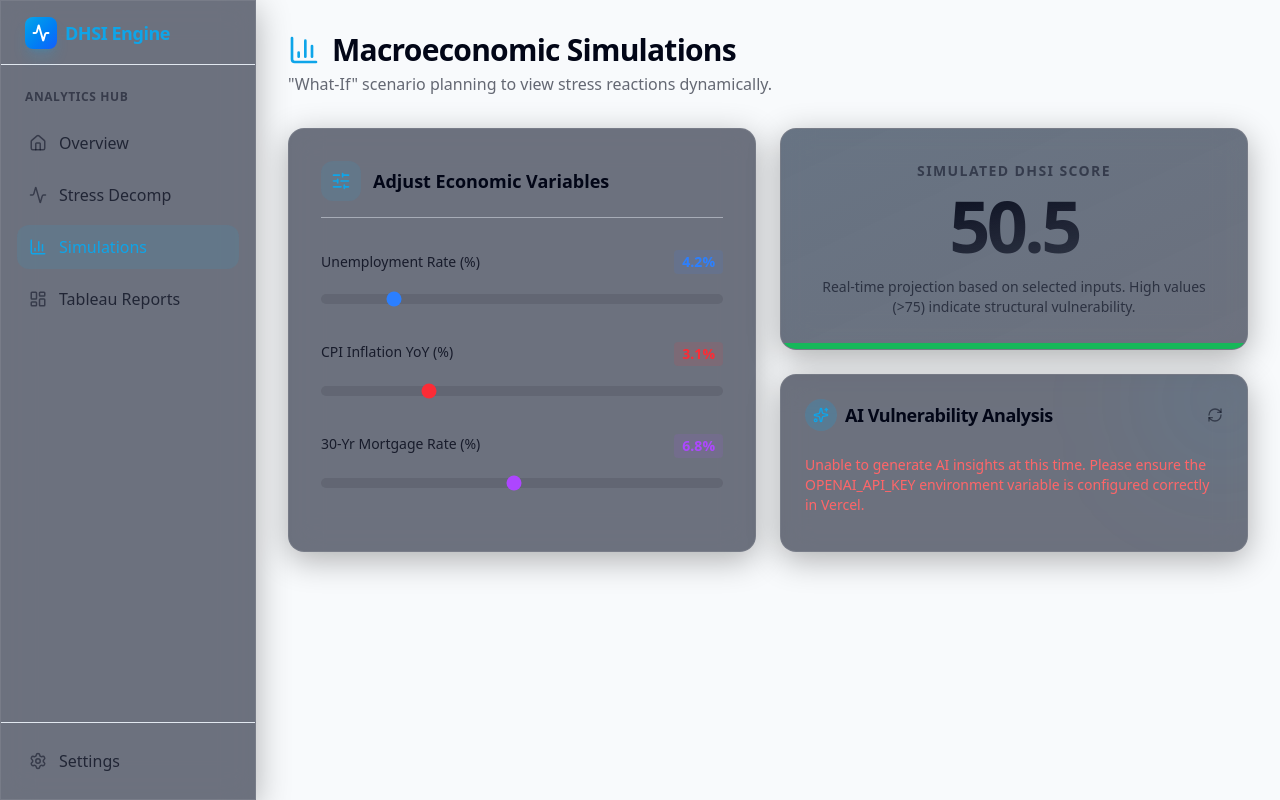
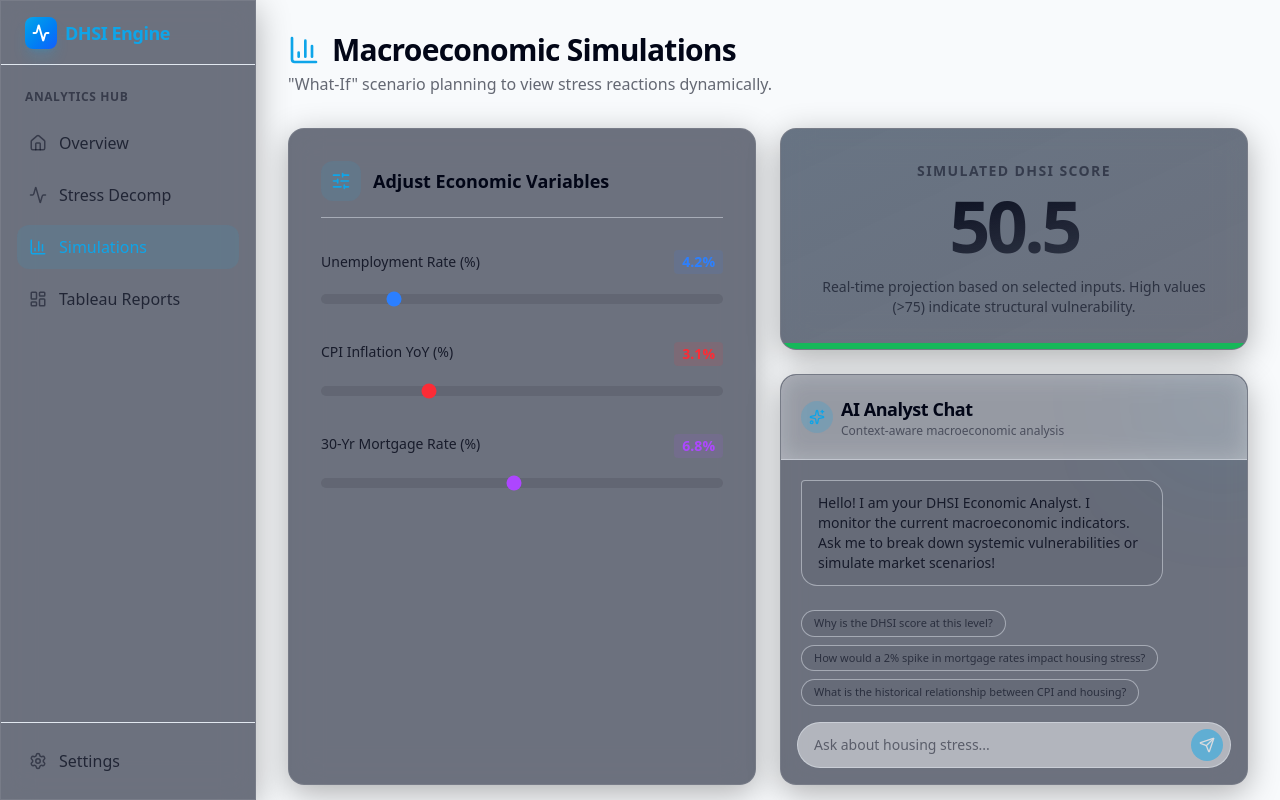
Before and after one commit to chunghaw/housing-stress-monitor, a Next.js app: page /simulations in a window 1280 px wide. Built offline with nearby package versions, Linux system fonts and the light colour scheme; no server answers.

Commit message:
feat: upgrade AI to conversational agent and add KPI documentation

```diff
--- a/src/app/api/ai/route.ts
+++ b/src/app/api/ai/route.ts
@@ -1,37 +1,46 @@
 import { NextResponse } from 'next/server';
 import OpenAI from 'openai';
 
-// Prevent Next.js from attempting to statically prerender this route during build
 export const dynamic = 'force-dynamic';
 
 export async function POST(req: Request) {
   try {
-    // Instantiate inside the handler so it doesn't crash during Vercel's static build phase
-    // if the OPENAI_API_KEY is not provided in the build environment variables.
     const openai = new OpenAI();
 
     const body = await req.json();
-    const { dhsiScore, unemployment, inflation, mortgageRate, context } = body;
+    const { messages, contextData } = body;
+    const { dhsiScore, unemployment, inflation, mortgageRate, context } = contextData;
 
-    const prompt = `You are an expert economic analyst for the "Dynamic Housing Stress Index" (DHSI) monitoring framework.
-The current or simulated market conditions are as follows:
-- DHSI Composite Score: ${dhsiScore} / 100 (Scores > 75 indicate High Stress, < 50 indicate Stability)
+    const systemPrompt = `You are an expert AI economic analyst integrated into the "Dynamic Housing Stress Index" (DHSI) monitoring dashboard.
+Your sole purpose is to answer questions related to the housing market, macroeconomic conditions, mortgage rates, early-warning signals, affordability, and the DHSI framework.
+
+GUARDRAILS:
+- If the user asks about ANY unrelated topic (e.g., coding, general knowledge, pop culture, non-financial advice), you MUST politely decline and steer the conversation back to housing market economics.
+- Do not provide direct, personalized financial or investment advice. Frame answers analytically.
+
+CURRENT DASHBOARD STATE:
+- DHSI Composite Score: ${dhsiScore} / 100 (Scores > 75 indicate High Systemic Stress, < 50 indicate Stability)
 - Unemployment Rate: ${unemployment}%
 - Inflation (CPI YoY): ${inflation}%
 - 30-Year Mortgage Rate: ${mortgageRate}%
+${context ? `- User Context/Simulation applied: ${context}` : ''}
 
-${context ? `Additional user context: ${context}` : ''}
-
-Provide a concise, 2-3 sentence executive analysis of the systemic vulnerability in the housing market based on these specific indicators.
-Focus on early-warning signals, affordability pressures, and credit/labor stress. Do not use generic filler language.`;
+Use this real-time data to contextualize your answers. Keep responses highly insightful, analytical, and concise (1-3 paragraphs max).`;
 
     const completion = await openai.chat.completions.create({
       model: "gpt-4o",
-      messages: [{ role: "user", content: prompt }],
-      temperature: 0.4,
+      messages: [
+        { role: "system", content: systemPrompt },
+        ...messages
+      ],
+      temperature: 0.5,
+      max_tokens: 400,
     });
 
-    return NextResponse.json({ insight: completion.choices[0].message.content });
+    return NextResponse.json({
+      insight: completion.choices[0].message.content,
+      role: 'assistant'
+    });
   } catch (error) {
     console.error("OpenAI API Error:", error);
     return NextResponse.json(
--- a/src/app/page.tsx
+++ b/src/app/page.tsx
@@ -47,6 +47,42 @@ export default function Dashboard() {
             <div className="absolute inset-x-0 bottom-0 h-1 bg-gradient-to-r from-transparent via-primary/20 to-transparent scale-x-0 group-hover:scale-x-100 transition-transform duration-500" />
           </div>
         ))}
+      </div>
+
+      {/* Information & KPI Explanation Panel */}
+      <div className="glass rounded-xl p-6 border border-border/40 mt-2 mb-2">
+        <h2 className="text-xl font-bold mb-3 flex items-center gap-2">
+          <Activity className="text-primary w-5 h-5" />
+          About the Dynamic Housing Stress Index (DHSI)
+        </h2>
+        <p className="text-sm text-foreground/80 leading-relaxed mb-4">
+          The DHSI is a unified, adaptive stress-monitoring system designed to detect rising financial vulnerabilities in the housing market earlier than traditional affordability metrics. It integrates labor conditions, inflation, housing prices, and credit indicators into a predictive multidimensional index.
+          <br /><br />
+          <strong>Is it based on real data?</strong> Yes! The historical visualizations and macro indicators are natively powered by genuine historical data aggregated from 1991–2025.
+        </p>
+
+        <div className="grid grid-cols-1 md:grid-cols-2 lg:grid-cols-4 gap-4 text-sm text-foreground/80">
+          <div className="bg-background/40 p-3 rounded-lg border border-border/30">
+            <span className="font-semibold text-foreground block mb-1">DHSI Score</span>
+            A composite proxy indicating systemic vulnerability. Scores &gt;75 signal high risk.
+          </div>
+          <div className="bg-background/40 p-3 rounded-lg border border-border/30">
+            <span className="font-semibold text-foreground block mb-1">Unemployment & Wages</span>
+            Measures labor deterioration. Sourced from the <strong>BLS</strong> and SSA.
+          </div>
+          <div className="bg-background/40 p-3 rounded-lg border border-border/30">
+            <span className="font-semibold text-foreground block mb-1">CPI Inflation</span>
+            Consumer Price Index mapping to purchasing power. Sourced from the <strong>BLS</strong>.
+          </div>
+          <div className="bg-background/40 p-3 rounded-lg border border-border/30">
+            <span className="font-semibold text-foreground block mb-1">Mortgage Rates</span>
+            Credit indicators mapping to leverage risk. Fed Funds & Mortgage data from <strong>FRED</strong>.
+          </div>
+        </div>
+        <div className="mt-4 pt-3 border-t border-border/50 text-xs text-foreground/50 flex justify-between items-center">
+          <em>Data Sources: U.S. Census Bureau, Zillow, Freddie Mac, BLS, and FRED.</em>
+          <span>Updated: Q1 2025</span>
+        </div>
       </div>
 
       {/* Main Content Area */}
--- a/src/components/AiInsights.tsx
+++ b/src/components/AiInsights.tsx
@@ -1,13 +1,18 @@
 "use client";
 
-import { useState, useEffect } from "react";
-import { Sparkles, Loader2, RefreshCw } from "lucide-react";
+import { useState, useEffect, useRef } from "react";
+import { Sparkles, Loader2, Send, MessageSquare } from "lucide-react";
 import { motion, AnimatePresence } from "framer-motion";
 import { clsx } from "clsx";
 import { twMerge } from "tailwind-merge";
 
 function cn(...inputs: (string | undefined | null | false)[]) {
   return twMerge(clsx(inputs));
+}
+
+interface Message {
+  role: "user" | "assistant";
+  content: string;
 }
 
 interface AiInsightsProps {
@@ -19,19 +24,45 @@ interface AiInsightsProps {
   className?: string;
 }
 
+const SUGGESTED_QUESTIONS = [
+  "Why is the DHSI score at this level?",
+  "How would a 2% spike in mortgage rates impact housing stress?",
+  "What is the historical relationship between CPI and housing?",
+];
+
 export default function AiInsights({ dhsiScore, unemployment, inflation, mortgageRate, context, className }: AiInsightsProps) {
-  const [insight, setInsight] = useState<string | null>(null);
+  const [messages, setMessages] = useState<Message[]>([
+    { role: "assistant", content: "Hello! I am your DHSI Economic Analyst. I monitor the current macroeconomic indicators. Ask me to break down systemic vulnerabilities or simulate market scenarios!" }
+  ]);
+  const [input, setInput] = useState("");
   const [loading, setLoading] = useState(false);
-  const [error, setError] = useState<string | null>(null);
+  const messagesEndRef = useRef<HTMLDivElement>(null);
 
-  const generateInsight = async () => {
+  const scrollToBottom = () => {
+    messagesEndRef.current?.scrollIntoView({ behavior: "smooth" });
+  };
+
+  useEffect(() => {
+    scrollToBottom();
+  }, [messages, loading]);
+
+  const sendMessage = async (overrideText?: string) => {
+    const textToSend = overrideText || input;
+    if (!textToSend.trim() || loading) return;
+
+    const newMessages: Message[] = [...messages, { role: "user", content: textToSend }];
+    setMessages(newMessages);
+    setInput("");
     setLoading(true);
-    setError(null);
+
     try {
       const response = await fetch("/api/ai", {
         method: "POST",
         headers: { "Content-Type": "application/json" },
-        body: JSON.stringify({ dhsiScore, unemployment, inflation, mortgageRate, context }),
+        body: JSON.stringify({
+          messages: newMessages,
+          contextData: { dhsiScore, unemployment, inflation, mortgageRate, context }
+        }),
       });
 
       const data = await response.json();
@@ -40,78 +71,97 @@ export default function AiInsights({ dhsiScore, unemployment, inflation, mortgag
         throw new Error(data.insight || "Failed to fetch AI insights");
       }
 
-      setInsight(data.insight);
+      setMessages([...newMessages, { role: "assistant", content: data.insight }]);
     } catch (err: any) {
       console.error(err);
-      setError(err.message || "An unexpected error occurred.");
+      setMessages([...newMessages, { role: "assistant", content: `Error: ${err.message || "Connection failed."}` }]);
     } finally {
       setLoading(false);
     }
   };
 
-  // Automatically fetch on mount or when key metrics change significantly
-  useEffect(() => {
-    generateInsight();
-    // eslint-disable-next-line react-hooks/exhaustive-deps
-  }, [dhsiScore]);
+  return (
+    <div className={cn("glass rounded-2xl flex flex-col relative overflow-hidden h-[500px]", className)}>
+      <div className="absolute top-0 right-0 w-32 h-32 bg-primary/10 rounded-full blur-3xl -mr-10 -mt-10 pointer-events-none" />
 
-  return (
-    <div className={cn("glass rounded-2xl p-6 relative overflow-hidden", className)}>
-      <div className="absolute top-0 right-0 w-32 h-32 bg-primary/10 rounded-full blur-3xl -mr-10 -mt-10" />
-
-      <div className="flex items-center justify-between mb-4 relative z-10">
+      {/* Header */}
+      <div className="flex items-center justify-between p-5 border-b border-border/50 relative z-10 bg-background/50 backdrop-blur-md">
         <div className="flex items-center gap-2">
           <div className="w-8 h-8 rounded-full bg-primary/20 flex items-center justify-center">
             <Sparkles className="text-primary w-4 h-4" />
           </div>
-          <h3 className="font-semibold text-lg tracking-tight">AI Vulnerability Analysis</h3>
+          <div>
+            <h3 className="font-semibold text-lg tracking-tight">AI Analyst Chat</h3>
+            <p className="text-xs text-foreground/50">Context-aware macroeconomic analysis</p>
+          </div>
         </div>
-        <button
-          onClick={generateInsight}
-          disabled={loading}
-          className="text-foreground/50 hover:text-primary transition-colors disabled:opacity-50"
-          title="Regenerate Analysis"
-        >
-          <RefreshCw className={cn("w-4 h-4", loading && "animate-spin")} />
-        </button>
       </div>
 
-      <div className="relative z-10 min-h-[80px]">
-        <AnimatePresence mode="wait">
-          {loading ? (
+      {/* Chat History */}
+      <div className="flex-1 overflow-y-auto p-5 pb-2 space-y-4 relative z-10 scrollbar-thin scrollbar-thumb-primary/20">
+        <AnimatePresence initial={false}>
+          {messages.map((msg, i) => (
             <motion.div
-              key="loading"
-              initial={{ opacity: 0 }}
-              animate={{ opacity: 1 }}
-              exit={{ opacity: 0 }}
-              className="flex items-center gap-3 text-foreground/60 h-full py-4 text-sm"
+              key={i}
+              initial={{ opacity: 0, y: 10 }}
+              animate={{ opacity: 1, y: 0 }}
+              className={cn(
+                "flex max-w-[85%] rounded-2xl px-4 py-3 text-sm",
+                msg.role === "user"
+                  ? "bg-primary text-primary-foreground ml-auto rounded-tr-sm"
+                  : "bg-foreground/5 text-foreground/80 border border-border/50 rounded-tl-sm mr-auto"
+              )}
+            >
+              {msg.content}
+            </motion.div>
+          ))}
+          {loading && (
+            <motion.div
+              initial={{ opacity: 0 }} animate={{ opacity: 1 }}
+              className="flex items-center gap-2 text-foreground/50 bg-foreground/5 w-fit px-4 py-3 rounded-2xl rounded-tl-sm border border-border/50"
             >
               <Loader2 className="w-4 h-4 animate-spin text-primary" />
-              Synthesizing macroeconomic indicators...
-            </motion.div>
-          ) : error ? (
-            <motion.div
-              key="error"
-              initial={{ opacity: 0, y: 10 }}
-              animate={{ opacity: 1, y: 0 }}
-              exit={{ opacity: 0, y: -10 }}
-              className="text-sm text-red-400 font-medium py-2"
-            >
-              {error}
-            </motion.div>
-          ) : (
-            <motion.div
-              key="content"
-              initial={{ opacity: 0, y: 10 }}
-              animate={{ opacity: 1, y: 0 }}
-              exit={{ opacity: 0, y: -10 }}
-              transition={{ duration: 0.4 }}
-              className="text-sm text-foreground/80 leading-relaxed font-medium"
-            >
-              {insight}
+              <span className="text-xs font-medium">Analyzing market data...</span>
             </motion.div>
           )}
         </AnimatePresence>
+        <div ref={messagesEndRef} />
+      </div>
+
+      {/* Suggested Questions (only show if few messages to save space) */}
+      {messages.length < 3 && (
+        <div className="px-5 pb-2 flex flex-wrap gap-2 relative z-10">
+          {SUGGESTED_QUESTIONS.map((q, i) => (
+            <button
+              key={i}
+              onClick={() => sendMessage(q)}
+              className="text-[11px] font-medium bg-foreground/5 hover:bg-primary/20 hover:text-primary transition-colors border border-border/50 rounded-full px-3 py-1 text-foreground/60 text-left"
+            >
+              {q}
+            </button>
+          ))}
+        </div>
+      )}
+
+      {/* Input Area */}
+      <div className="p-4 pt-2 relative z-10">
+        <div className="relative flex items-center">
+          <input
+            type="text"
+            value={input}
+            onChange={(e) => setInput(e.target.value)}
+            onKeyDown={(e) => e.key === "Enter" && sendMessage()}
+            placeholder="Ask about housing stress..."
+            className="w-full bg-background/50 border border-border/50 rounded-full pl-4 pr-12 py-3 text-sm focus:outline-none focus:ring-2 focus:ring-primary/50 text-foreground"
+          />
+          <button
+            onClick={() => sendMessage()}
+            disabled={!input.trim() || loading}
+            className="absolute right-2 p-2 rounded-full bg-primary text-primary-foreground disabled:opacity-50 hover:bg-primary/90 transition-colors"
+          >
+            <Send className="w-4 h-4" />
+          </button>
+        </div>
       </div>
     </div>
   );
```
